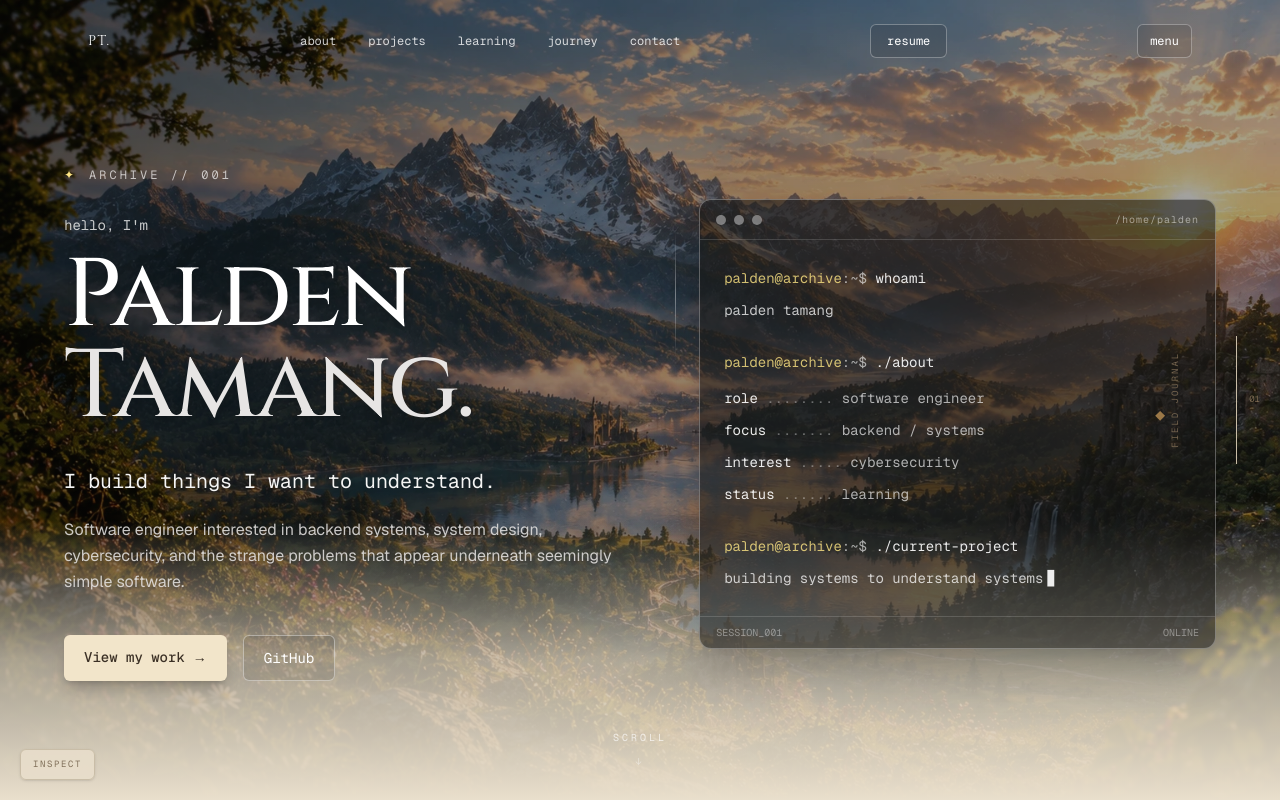
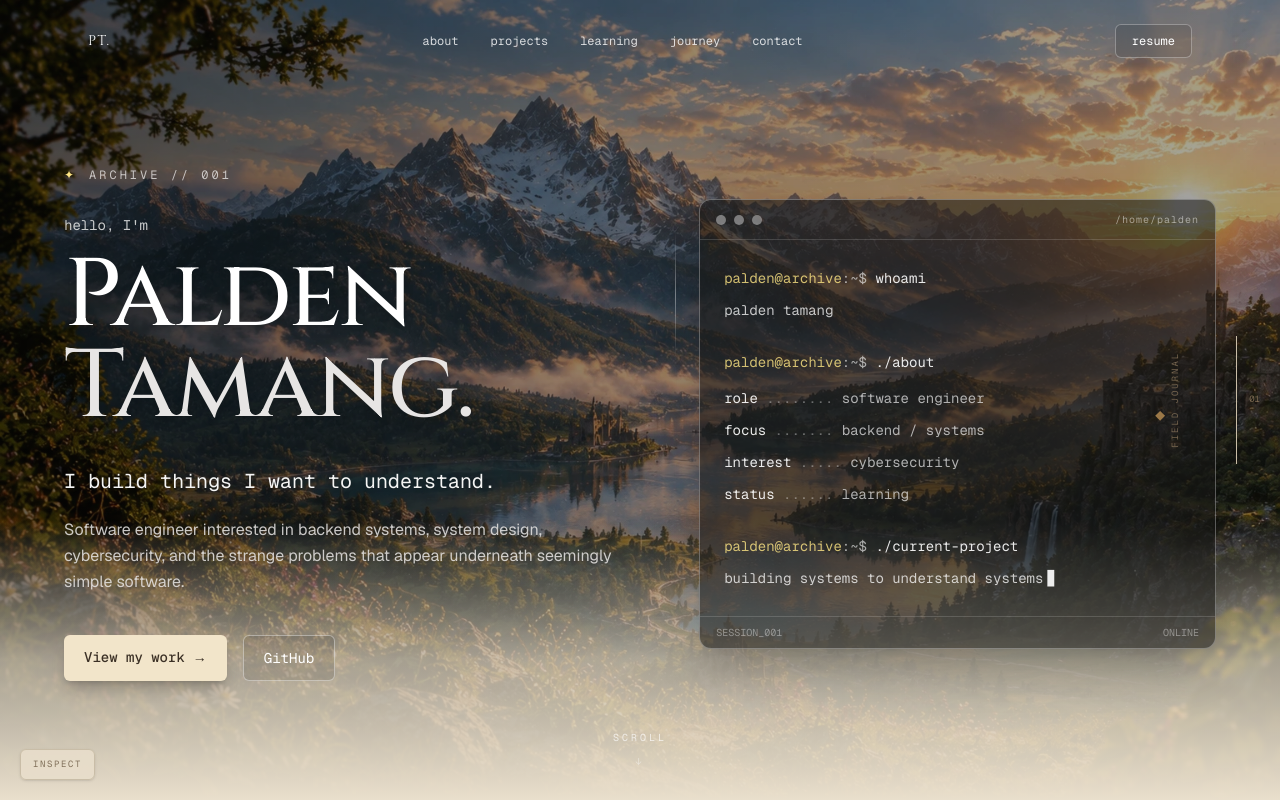
Before and after one commit to Palden78/PortfolioWebpage, a Next.js app: page / in a window 1280 px wide. Shown: the top 800 px of the page. Built offline with nearby package versions, Linux system fonts and the light colour scheme.

Commit message:
menu bar hidden on large display, added readme.md

```diff
--- a/components/Navbar.tsx
+++ b/components/Navbar.tsx
@@ -54,7 +54,7 @@ export default function Navbar() {
           onClick={() => setOpen((value) => !value)}
           aria-label={open ? "Close navigation menu" : "Open navigation menu"}
           aria-expanded={open}
-          className="rounded-md border border-white/30 bg-black/10 px-3 py-2 font-mono text-xs text-white backdrop-blur-sm transition-colors hover:border-white/60"
+          className="rounded-md border border-white/30 bg-black/10 px-3 py-2 font-mono text-xs text-white backdrop-blur-sm transition-colors hover:border-white/60 sm:hidden"
         >
           {open ? "close" : "menu"}
         </button>
```
Also changed, not shown: 1 other file (tests, documents, lock files or other folders).
